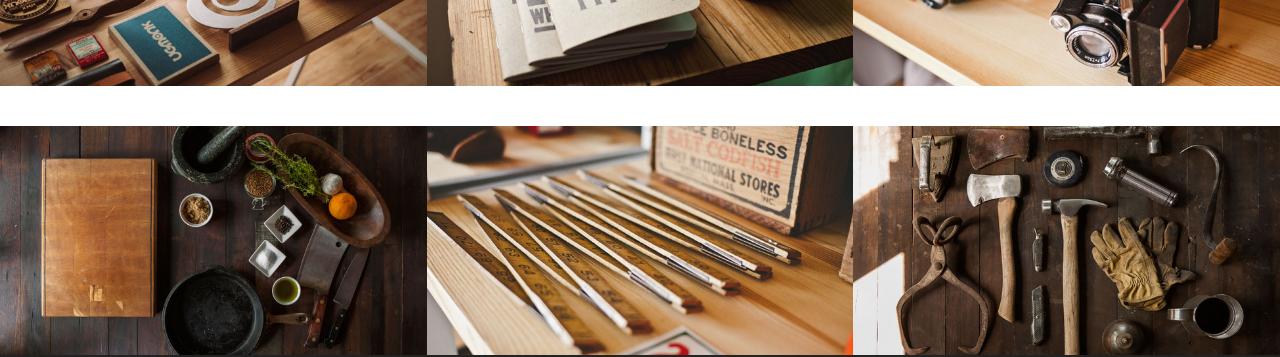
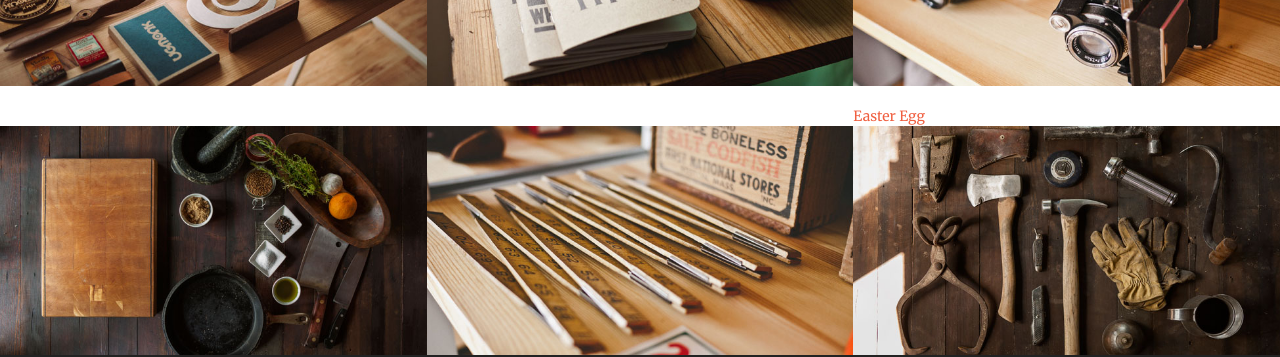
Before and after one commit to kevinolega/kevinolegaservices, a Jekyll site: the page built from index.html, in a window 1280 px wide and 900 px high, scrolled down 1825 px. Shown: the part 153-510 px from the top of the window. Built offline with Jekyll 4.4.1, drawn with Linux system fonts in a browser that asks for light colours.

Commit message:
Update portfolio.html

```diff
--- a/_includes/portfolio.html
+++ b/_includes/portfolio.html
@@ -37,10 +37,10 @@
                     <div class="portfolio-box-caption">
                         <div class="portfolio-box-caption-content">
                             <div class="project-category text-faded">
-                                Category<br>
-                                Digital Content Management
+                                Category
                             </div>
                             <div class="project-name">
+                                Easter Egg
                             </div>
                         </div>
                     </div>
```
